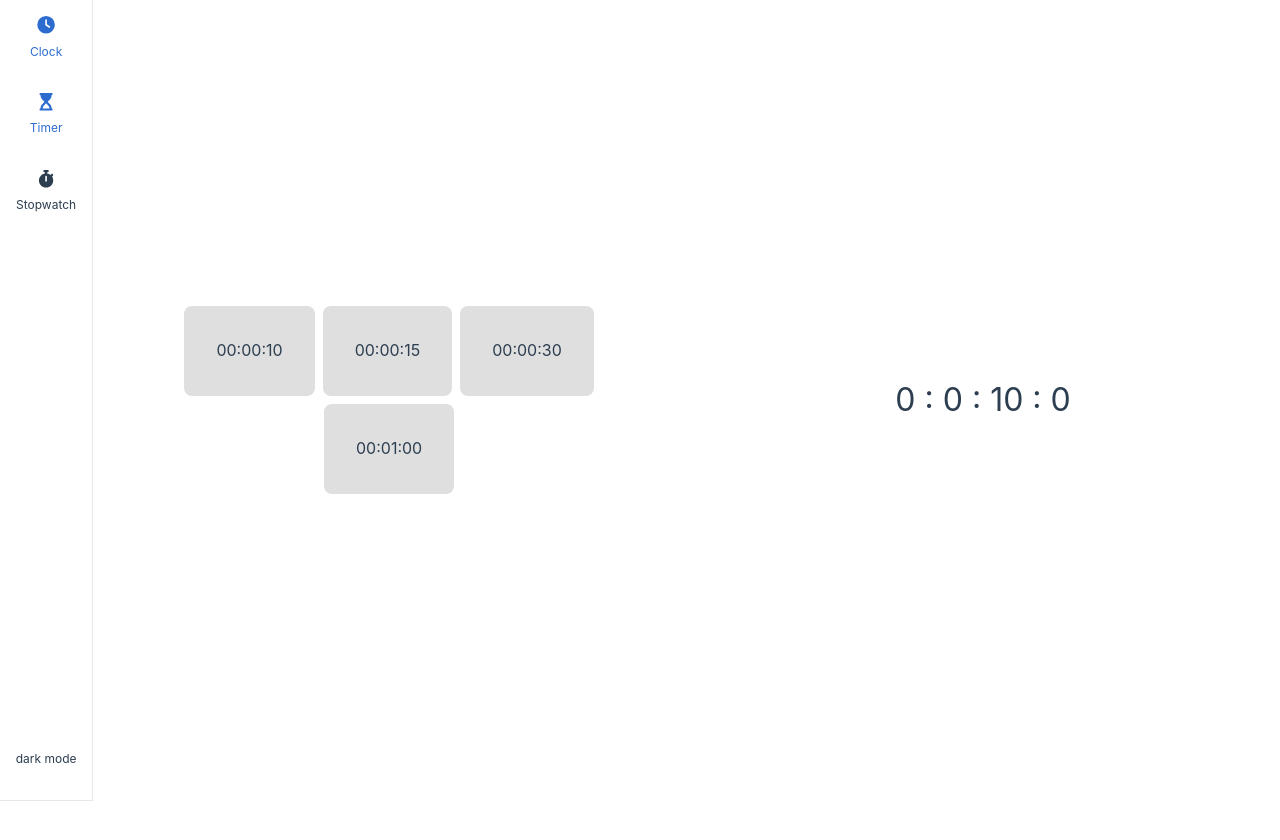
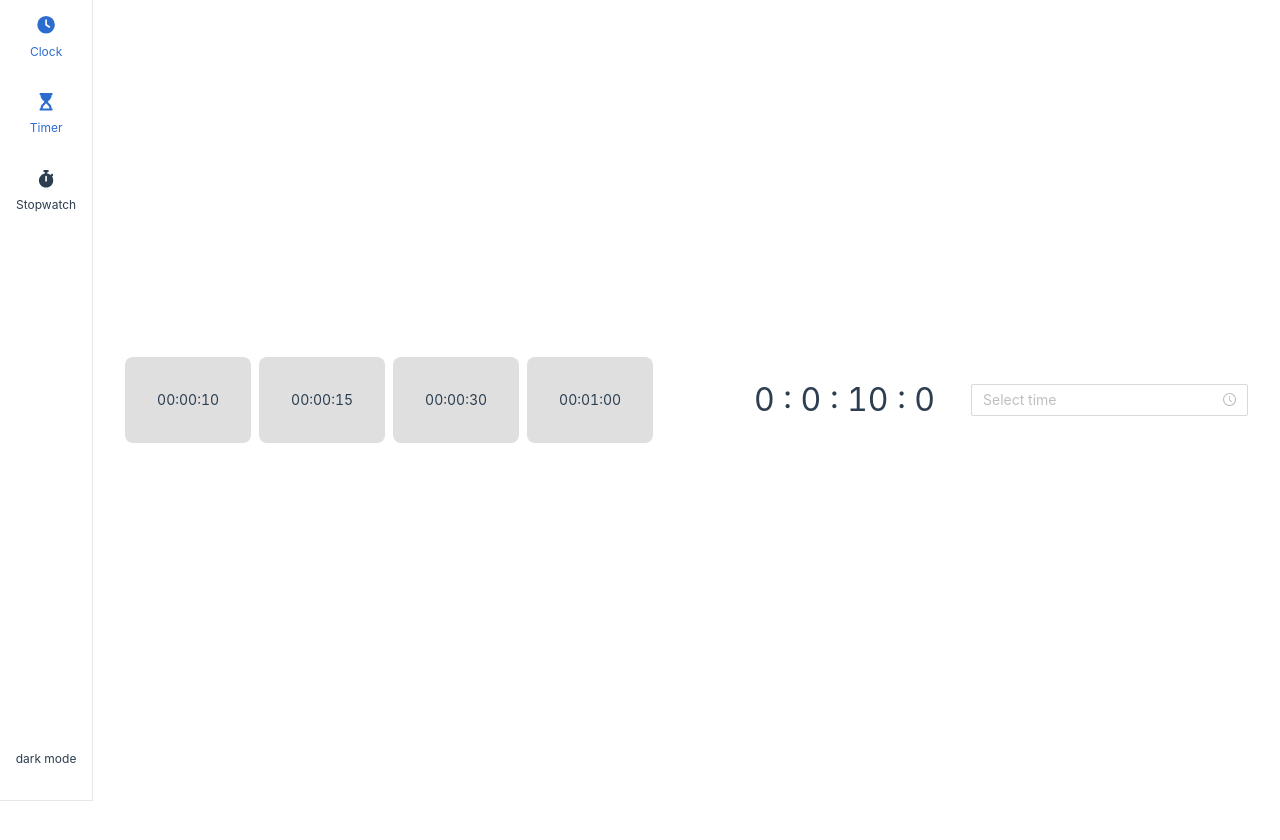
Before and after one commit to Klrfl/TellTime, a Vue app: page /timer in a window 1280 px wide. Shown: the top 840 px of the page. Built offline with nearby package versions, Linux system fonts and the light colour scheme.

Commit message:
initial TimePicker

```diff
--- a/src/components/Timer.vue
+++ b/src/components/Timer.vue
@@ -33,6 +33,8 @@
 import { onMounted, watch, ref } from "vue";
 
 import { DateTime } from "luxon";
+
+import { TimePicker } from "ant-design-vue";
 
 const props = defineProps(["targetTime"]);
 
--- a/src/main.js
+++ b/src/main.js
@@ -27,7 +27,9 @@ library.add(
   faPause
 );
 
+import "ant-design-vue/dist/antd.css";
 import "./styles.css";
+
 import { getTheme } from "@/utilities/getTheme.js";
 
 const scheme = ref(getTheme());
--- a/src/views/TimerView.vue
+++ b/src/views/TimerView.vue
@@ -2,6 +2,10 @@
   <MainLayout>
     <template #main-content>
       <Timer :targetTime="selectedTargetTime"></Timer>
+      <TimePicker
+        v-model:value="time"
+        value="0"
+        value-format="HH:mm:ss"></TimePicker>
     </template>
 
     <ul class="list-container target-time-container">
@@ -15,11 +19,13 @@
 </template>
 
 <script setup>
-import { ref } from "vue";
+import { watch, ref } from "vue";
 
 import MainLayout from "@/layouts/MainLayout.vue";
 import Timer from "@/components/Timer.vue";
 import TargetTime from "@/components/TargetTime.vue";
+
+import { TimePicker } from "ant-design-vue";
 
 const targetTimes = ref([
   {
@@ -40,6 +46,15 @@ const targetTimes = ref([
   },
 ]);
 
+const time = ref(0);
+
+watch(
+  () => time.value,
+  () => {
+    console.log(time.value);
+  }
+);
+
 const selectedTargetTime = ref();
 selectedTargetTime.value = targetTimes.value[0].time;
 
```
